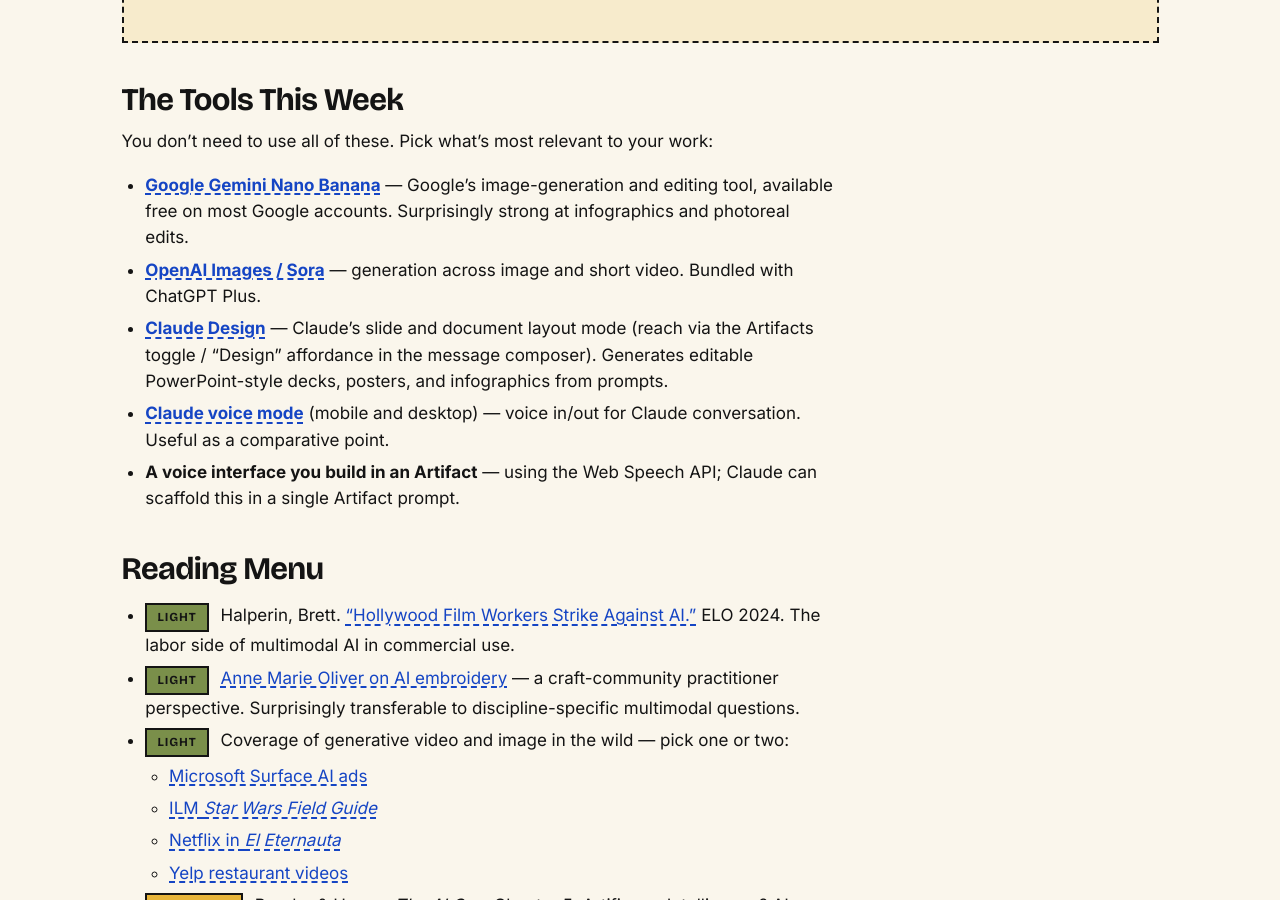
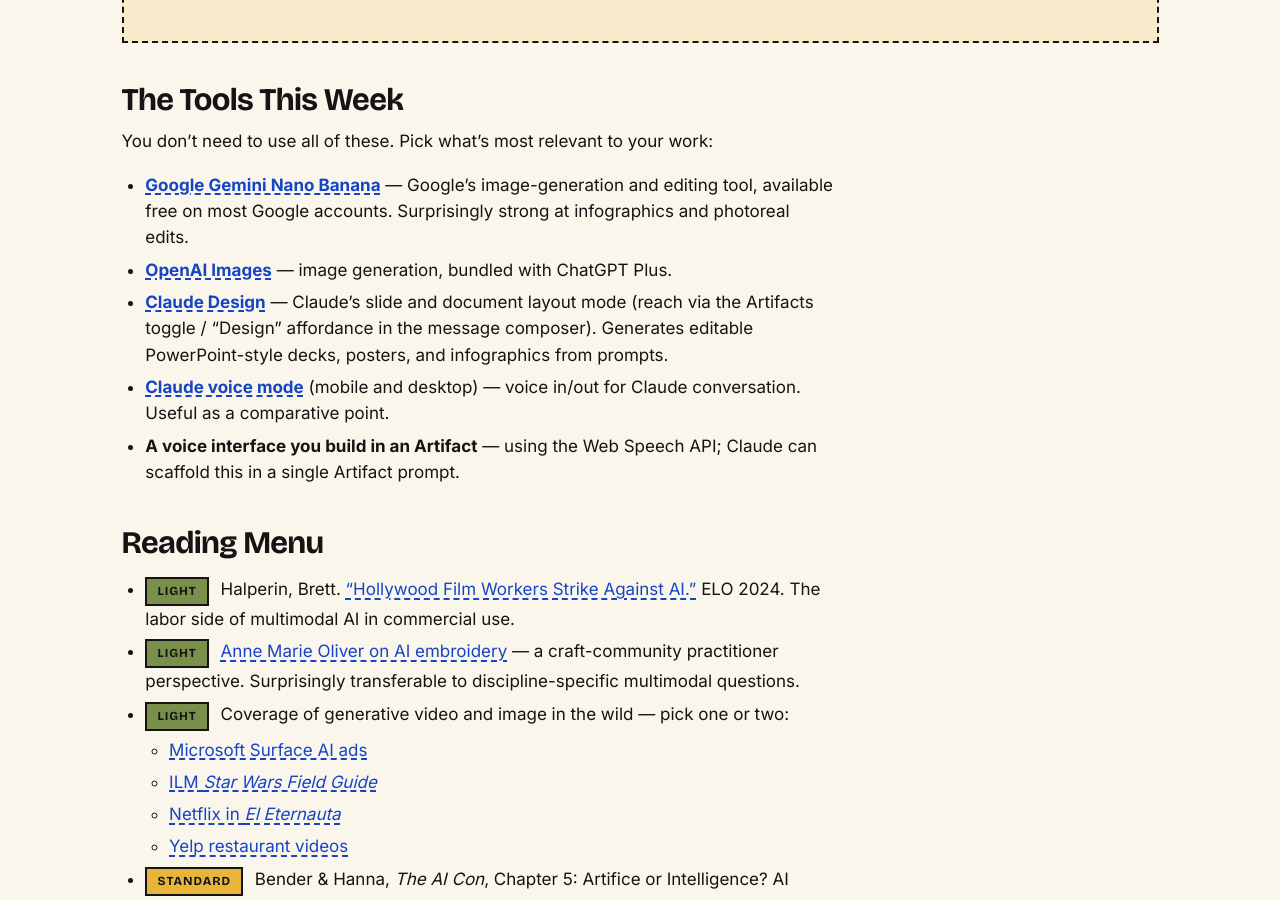
Before and after one commit to AMSUCF/NEH_AI_DH, a Jekyll site: the page built from weeks/week-06.md, in a window 1280 px wide and 900 px high, scrolled down 631 px. Built offline with Jekyll 4.4.1, drawn with Linux system fonts in a browser that asks for light colours; some of the changed text lies outside the part shown.

Commit message:
w1+w6: drop Anthropic disclosure, drop Sora (killed by OpenAI)
- W1 deck (why-claude slide) and the matching session-outline item
  drop the disclosure bullet about an ongoing Anthropic collaboration
  (no such collaboration), and the "honest reasons not a marketing
  pitch" framing.
- Sora references removed throughout — OpenAI killed the product:
  - W1 frontier-model table: "GPT (5, 4o), Sora" -> "GPT (5, 4o), Images"
  - W6 multimodal tools list: "OpenAI Images / Sora" -> "OpenAI Images"
    (relinked to the 4o image-generation announcement)
  - W6 cross-references: "Veo3 / Sora / Gemini" -> "Veo3 / Gemini"

Co-Authored-By: Claude Opus 4.7 (1M context) <noreply@anthropic.com>

```diff
--- a/slides/_tools/manifests/w01.json
+++ b/slides/_tools/manifests/w01.json
@@ -356,7 +356,6 @@
       "bullets": [
         "**Tool surface.** Projects + Artifacts + Code Web + CLI is currently the broadest *non-coder-accessible* tool stack across providers. The framework transfers; the build path is best on Claude.",
         "**Safety + interpretability research culture.** Anthropic publishes more on alignment and model behavior than its peers. For a humanities audience, the publication record is part of the choice.",
-        "**Disclosure.** I have an ongoing collaboration with Anthropic. That's a reason to ask harder questions about my recommendations, not to assume them.",
         "The series is designed so the framework transfers — I'll point at where it would, week by week."
       ],
       "media": []
--- a/slides/web/w01/index.html
+++ b/slides/web/w01/index.html
@@ -384,7 +384,6 @@
             <h2>Why Claude / why Anthropic</h2>
             <ul><li><strong>Tool surface.</strong> Projects + Artifacts + Code Web + CLI is currently the broadest <em>non-coder-accessible</em> tool stack across providers. The framework transfers; the build path is best on Claude.</li>
 <li><strong>Safety + interpretability research culture.</strong> Anthropic publishes more on alignment and model behavior than its peers. For a humanities audience, the publication record is part of the choice.</li>
-<li><strong>Disclosure.</strong> I have an ongoing collaboration with Anthropic. That&#x27;s a reason to ask harder questions about my recommendations, not to assume them.</li>
 <li>The series is designed so the framework transfers — I&#x27;ll point at where it would, week by week.</li></ul>
 
           </div>
--- a/weeks/week-06.md
+++ b/weeks/week-06.md
@@ -19,7 +19,7 @@ There is no in-person meeting.
 You don't need to use all of these. Pick what's most relevant to your work:
 
 - **[Google Gemini Nano Banana](https://gemini.google.com/)** — Google's image-generation and editing tool, available free on most Google accounts. Surprisingly strong at infographics and photoreal edits.
-- **[OpenAI Images / Sora](https://openai.com/sora/)** — generation across image and short video. Bundled with ChatGPT Plus.
+- **[OpenAI Images](https://openai.com/index/introducing-4o-image-generation/)** — image generation, bundled with ChatGPT Plus.
 - **[Claude Design](https://claude.ai/)** — Claude's slide and document layout mode (reach via the Artifacts toggle / "Design" affordance in the message composer). Generates editable PowerPoint-style decks, posters, and infographics from prompts.
 - **[Claude voice mode](https://claude.ai/)** (mobile and desktop) — voice in/out for Claude conversation. Useful as a comparative point.
 - **A voice interface you build in an Artifact** — using the Web Speech API; Claude can scaffold this in a single Artifact prompt.
@@ -51,4 +51,4 @@ Workshop 4 (June 24) is the first session in **Stage 3** — Claude Code Web. To
 
 ## Cross-references
 
-- Source materials: [HumanitiesAI/weekseven](https://anastasiasalter.net/HumanitiesAI/weekseven.html) (Veo3 / Sora / Gemini multimodal comparison), [HumanitiesAI/weekfive](https://anastasiasalter.net/HumanitiesAI/weekfive.html) (image generation iteration), [HumanitiesAI/weekeight](https://anastasiasalter.net/HumanitiesAI/weekeight.html) (image detection in the wild).
+- Source materials: [HumanitiesAI/weekseven](https://anastasiasalter.net/HumanitiesAI/weekseven.html) (Veo3 / Gemini multimodal comparison), [HumanitiesAI/weekfive](https://anastasiasalter.net/HumanitiesAI/weekfive.html) (image generation iteration), [HumanitiesAI/weekeight](https://anastasiasalter.net/HumanitiesAI/weekeight.html) (image detection in the wild).
```
Also changed, not shown: weeks/week-01.md (+1 -1 lines).
